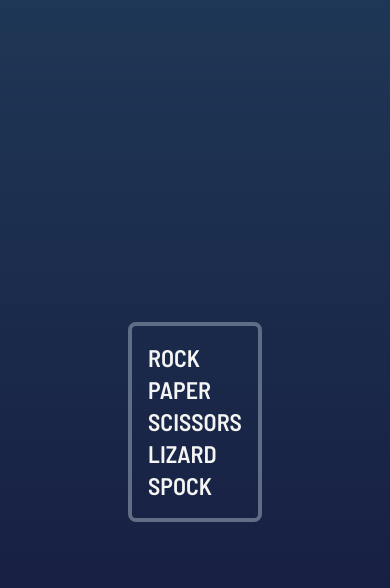
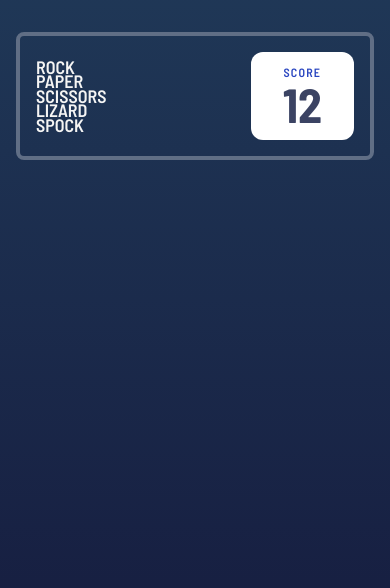
Before and after one commit to daft2/frontend-2023, a React (Vite) app: page /rock-paper-scissors in a window 390 px wide. Shown: the top 588 px of the page. Built offline with nearby package versions, Linux system fonts and the light colour scheme.

Commit message:
ref: header mobile & desktop ready

```diff
--- a/src/domains/rock-paper-scissors/RockPaperScissors.tsx
+++ b/src/domains/rock-paper-scissors/RockPaperScissors.tsx
@@ -4,13 +4,21 @@
 
 const RockPaperScissors = () => {
   return (
-    <div className="w-screen h-screen bg-gradient-to-b font-barlowSemiCondensed flex items-center justify-center font-semibold to-rpsBackgroundDark from-rpsBackgroundLight">
-      <div className="flex flex-col">
-        <div className="flex justify-between border-4 border-rpsHeader rounded-lg">
-          <div className="flex flex-col p-4">
+    <div className="w-screen h-screen justify-center bg-gradient-to-b font-barlowSemiCondensed flex font-semibold to-rpsBackgroundDark from-rpsBackgroundLight">
+      <div className="flex flex-col my-8 w-full items-center mx-4">
+        <div className="flex justify-between border-4 border-rpsHeader rounded-lg xl:rounded-2xl max-w-5xl w-full items-center p-4">
+          <div className="flex flex-col">
             {ActionMove.map((action) => (
-              <span className="text-2xl uppercase">{action}</span>
+              <span className="text-lg xl:text-3xl uppercase leading-[0.8] xl:leading-[0.8]">
+                {action}
+              </span>
             ))}
+          </div>
+          <div className="bg-white rounded-xl text-rpsScore flex flex-col items-center justify-center px-8 xl:px-12 py-3">
+            <span className="tracking-widest text-xs xl:text-xl">SCORE</span>
+            <span className="text-5xl xl:text-7xl font-bold text-rpsDark">
+              12
+            </span>
           </div>
         </div>
       </div>
```
